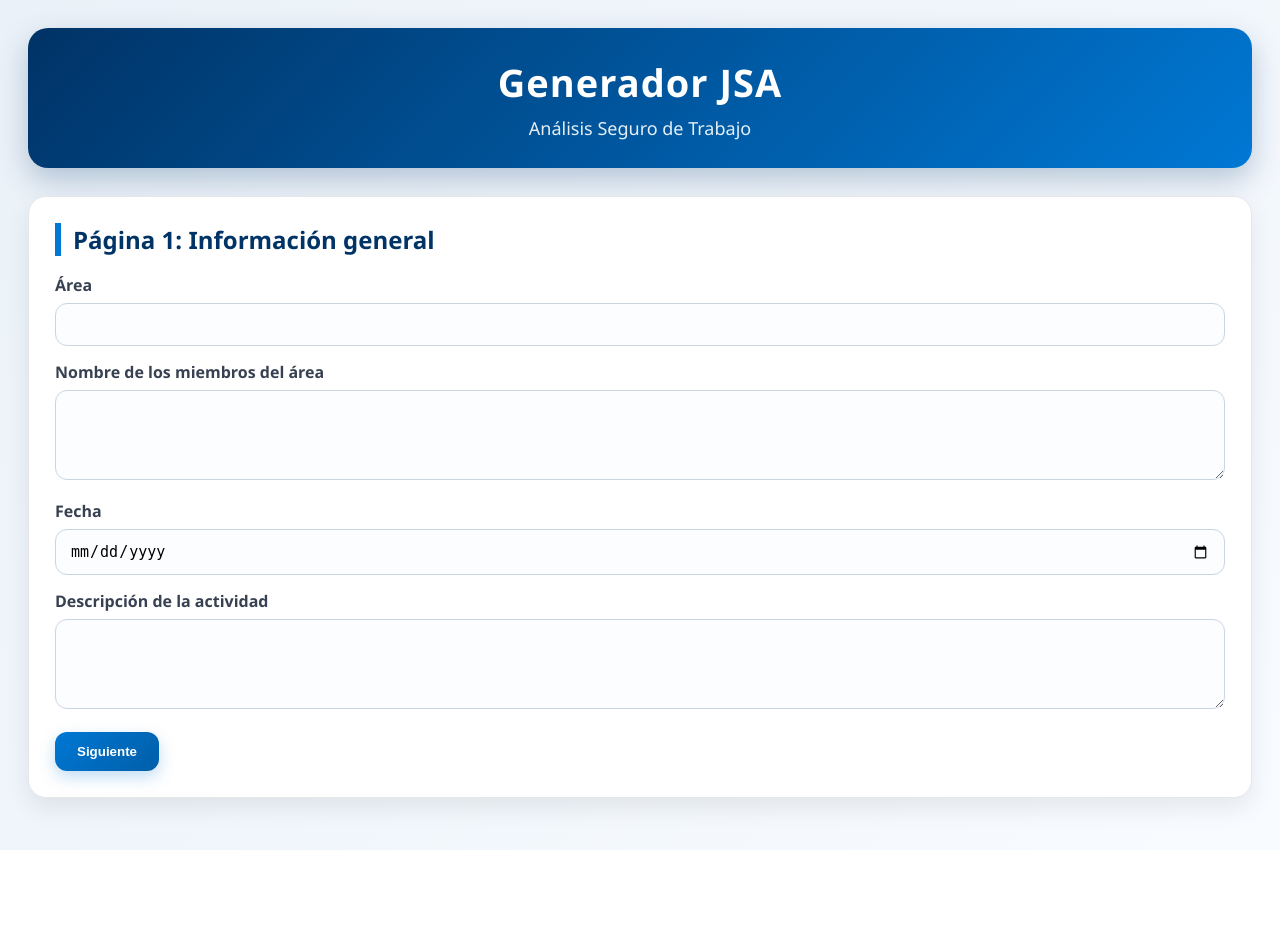
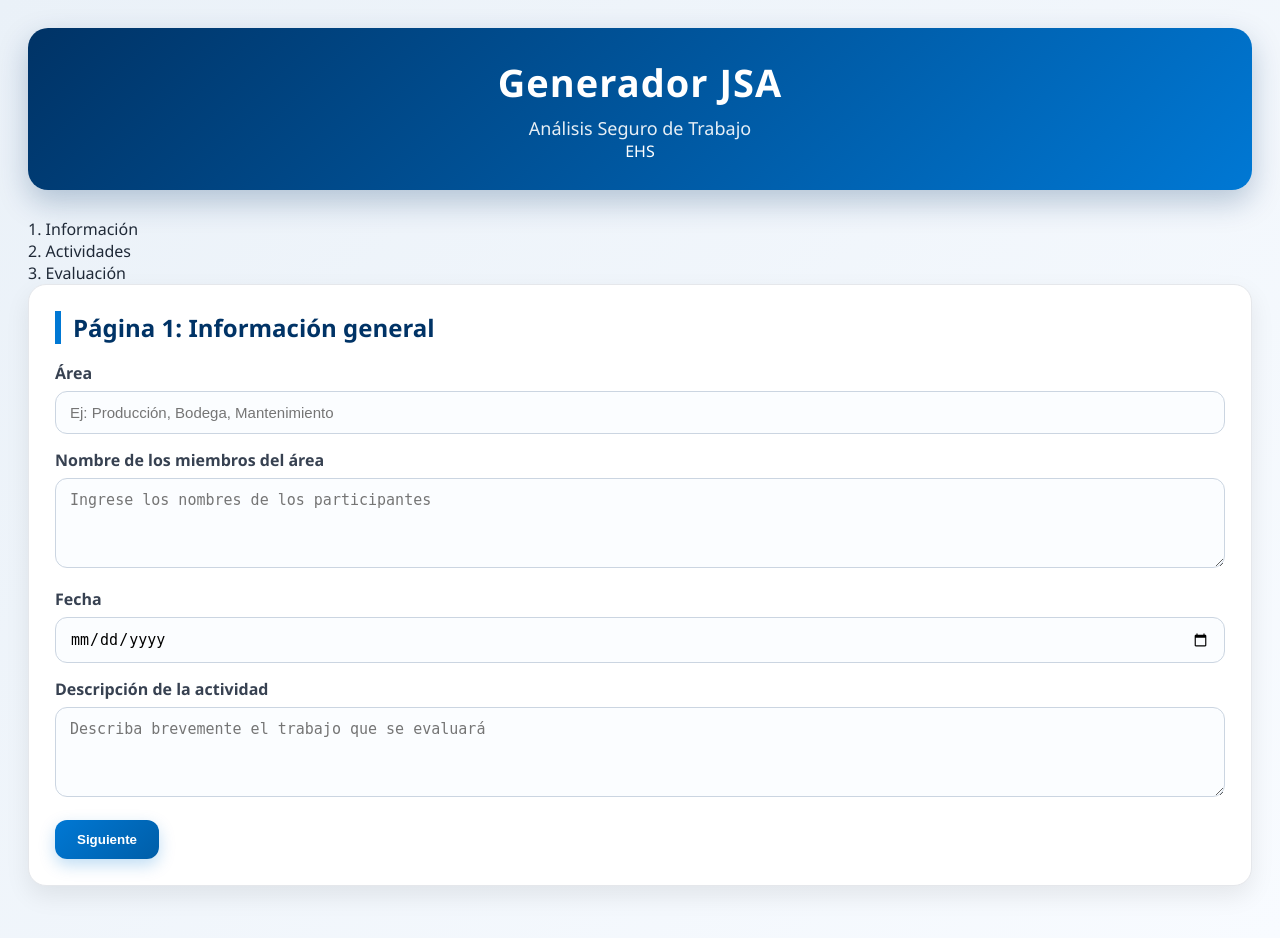
Before and after one commit to steff-1804/jsa-ehs, a Flask app: page / in a window 1280 px wide. Before the commit the page ends 850 px from the top, so only its background shows below. Run offline with Flask 3, Linux system fonts and the light colour scheme.

Commit message:
Update index.html

```diff
--- a/templates/index.html
+++ b/templates/index.html
@@ -12,54 +12,65 @@
 <div class="app">
 
     <header class="header">
+        <div>
             <h1>Generador JSA</h1>
             <p>Análisis Seguro de Trabajo</p>
+        </div>
+        <span class="tag">EHS</span>
     </header>
 
-    <!-- PÁGINA 1 -->
+    <div class="steps">
+        <div class="step active-step" id="step1">1. Información</div>
+        <div class="step" id="step2">2. Actividades</div>
+        <div class="step" id="step3">3. Evaluación</div>
+    </div>
+
     <section id="pagina1" class="page-step active">
-        <div class="card">
+        <div class="card hero-card">
             <h2>Página 1: Información general</h2>
 
             <label>Área</label>
-            <input type="text" id="area">
+            <input type="text" id="area" placeholder="Ej: Producción, Bodega, Mantenimiento">
 
             <label>Nombre de los miembros del área</label>
-            <textarea id="miembros"></textarea>
+            <textarea id="miembros" placeholder="Ingrese los nombres de los participantes"></textarea>
 
             <label>Fecha</label>
             <input type="date" id="fecha">
 
             <label>Descripción de la actividad</label>
-            <textarea id="descripcion"></textarea>
+            <textarea id="descripcion" placeholder="Describa brevemente el trabajo que se evaluará"></textarea>
 
             <button type="button" onclick="irPagina2()">Siguiente</button>
         </div>
     </section>
 
-    <!-- PÁGINA 2 -->
     <section id="pagina2" class="page-step">
-        <div class="card">
+        <div class="card hero-card">
             <h2>Página 2: Actividades, fotos y peligros</h2>
 
             <label>Actividad</label>
-            <input type="text" id="actividad">
+            <input type="text" id="actividad" placeholder="Ej: Limpieza de tanque, cambio de filtro, traslado de material">
 
             <label>Fotos de la actividad</label>
+            <div class="foto-inputs">
                 <input type="file" id="fotos" accept="image/*" multiple>
                 <input type="file" id="foto_camara" accept="image/*" capture="environment">
+            </div>
 
             <div id="previewFotos" class="preview-grid"></div>
 
+            <div class="subcard">
                 <h3>Agregar peligro a esta actividad</h3>
 
                 <label>Nombre del peligro</label>
-            <textarea id="peligro"></textarea>
+                <textarea id="peligro" placeholder="Ej: caída al mismo nivel, contacto con químicos, atrapamiento"></textarea>
 
                 <label>Potencial consecuencia</label>
-            <textarea id="consecuencia"></textarea>
+                <textarea id="consecuencia" placeholder="Ej: golpes, fracturas, quemaduras, intoxicación"></textarea>
 
                 <button type="button" onclick="agregarPeligroTemporal()">+ Agregar peligro</button>
+            </div>
 
             <div class="subcard">
                 <h3>Peligros agregados a esta actividad</h3>
@@ -67,7 +78,7 @@
             </div>
 
             <button type="button" onclick="guardarActividad()">Guardar actividad</button>
-            <button type="button" onclick="irPagina1()">Atrás</button>
+            <button type="button" class="secondary" onclick="irPagina1()">Atrás</button>
             <button type="button" onclick="irPagina3()">Siguiente</button>
         </div>
 
@@ -77,24 +88,72 @@
         </div>
     </section>
 
-    <!-- PÁGINA 3 -->
     <section id="pagina3" class="page-step">
+
         <div class="card">
             <h2>Página 3: Evaluación de riesgos</h2>
 
-            <div class="info-grid">
-                <div><b>SEV / SIV:</b> Severidad del daño o consecuencia.</div>
-                <div><b>LIKL:</b> Probabilidad de que ocurra el evento.</div>
-                <div><b>CONT:</b> Nivel de control existente o recomendado.</div>
-                <div><b>RPN:</b> Resultado de SEV × LIKL × CONT.</div>
+            <div class="risk-guide">
+
+                <div class="risk-card">
+                    <div class="risk-title">
+                        <span>SEV / SIV</span>
+                        <small>Severidad del daño</small>
+                    </div>
+                    <p>Mide qué tan grave puede ser la consecuencia si ocurre el evento.</p>
+                    <ul>
+                        <li><b>1 Bajo:</b> lesión leve o molestia mínima.</li>
+                        <li><b>2 Menor:</b> lesión menor sin incapacidad importante.</li>
+                        <li><b>3 Medio:</b> lesión moderada o atención médica.</li>
+                        <li><b>4 Alto:</b> lesión grave, incapacidad o daño significativo.</li>
+                        <li><b>5 Crítico:</b> fatalidad, incapacidad permanente o evento mayor.</li>
+                    </ul>
                 </div>
 
-            <div class="niveles">
-                <p><b>1:</b> Bajo / leve / control muy efectivo</p>
-                <p><b>2:</b> Menor / poco probable / control efectivo</p>
-                <p><b>3:</b> Medio / posible / control parcial</p>
-                <p><b>4:</b> Alto / probable / control deficiente</p>
-                <p><b>5:</b> Crítico / muy probable / sin control</p>
+                <div class="risk-card">
+                    <div class="risk-title">
+                        <span>LIKL</span>
+                        <small>Probabilidad</small>
+                    </div>
+                    <p>Mide qué tan probable es que ocurra el peligro durante la actividad.</p>
+                    <ul>
+                        <li><b>1 Bajo:</b> raro, casi nunca ocurre.</li>
+                        <li><b>2 Menor:</b> poco probable.</li>
+                        <li><b>3 Medio:</b> posible bajo ciertas condiciones.</li>
+                        <li><b>4 Alto:</b> probable, puede ocurrir varias veces.</li>
+                        <li><b>5 Crítico:</b> muy probable o frecuente.</li>
+                    </ul>
+                </div>
+
+                <div class="risk-card">
+                    <div class="risk-title">
+                        <span>CONT</span>
+                        <small>Nivel de control</small>
+                    </div>
+                    <p>Mide qué tan efectivos son los controles existentes o recomendados.</p>
+                    <ul>
+                        <li><b>1 Bajo:</b> control muy efectivo.</li>
+                        <li><b>2 Menor:</b> control efectivo.</li>
+                        <li><b>3 Medio:</b> control parcial.</li>
+                        <li><b>4 Alto:</b> control deficiente.</li>
+                        <li><b>5 Crítico:</b> sin control o control inexistente.</li>
+                    </ul>
+                </div>
+
+                <div class="risk-card">
+                    <div class="risk-title">
+                        <span>RPN</span>
+                        <small>Resultado del riesgo</small>
+                    </div>
+                    <p>Se calcula automáticamente multiplicando:</p>
+                    <div class="formula">RPN = SEV × LIKL × CONT</div>
+                    <ul>
+                        <li><b>1 - 10:</b> riesgo bajo.</li>
+                        <li><b>11 - 30:</b> riesgo medio.</li>
+                        <li><b>31 - 125:</b> riesgo alto.</li>
+                    </ul>
+                </div>
+
             </div>
         </div>
 
@@ -130,7 +189,7 @@
                 <tbody></tbody>
             </table>
 
-            <button type="button" onclick="irPagina2()">Atrás</button>
+            <button type="button" class="secondary" onclick="irPagina2()">Atrás</button>
             <button type="button" onclick="exportarExcel()">Descargar Excel</button>
             <button type="button" class="danger" onclick="limpiarTodo()">Borrar todo</button>
         </div>
```
Lines whose indentation alone changed are shown as unchanged.
